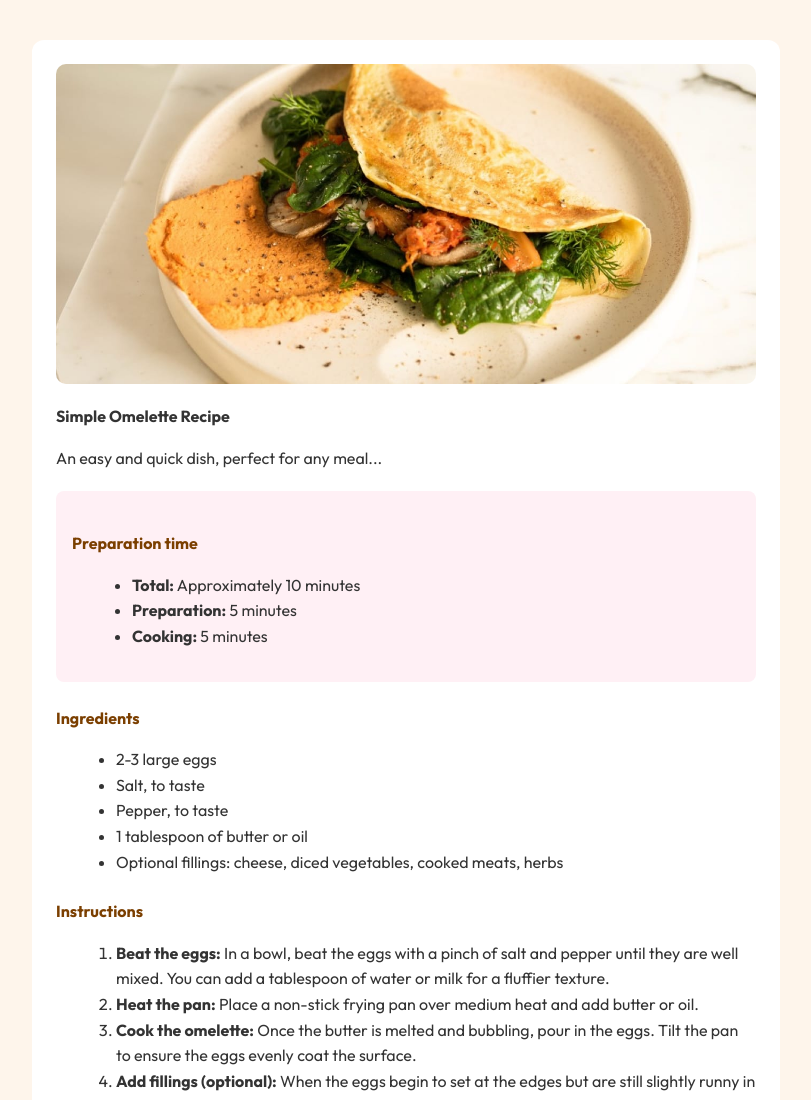
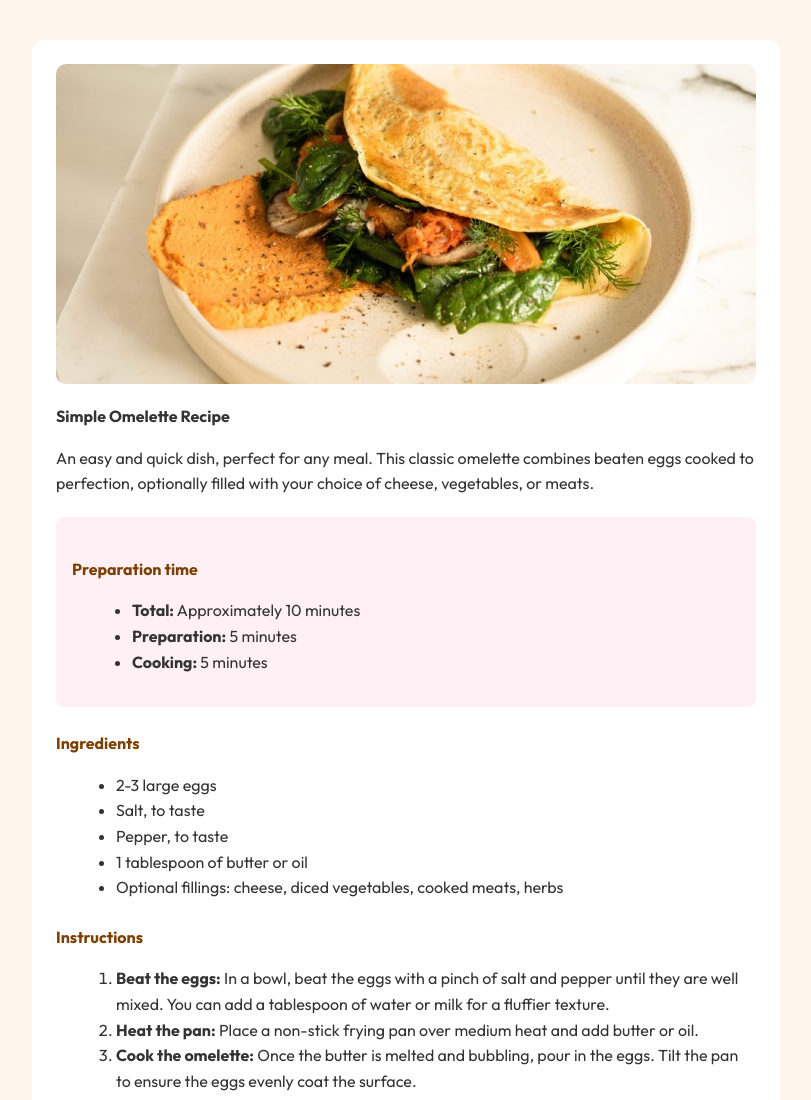
Before and after one commit to Kassy-ux/recipee, a plain HTML site: page recipe-page-main/index.html in a window 1280 px wide. Shown: the top 1100 px of the page, without its empty margins (234-1045 px from the left). Drawn offline with Linux system fonts and the light colour scheme.

Commit message:
complete

```diff
--- a/recipe-page-main/index.html
+++ b/recipe-page-main/index.html
@@ -13,7 +13,8 @@
   <div class="container">
     <img src="./assets/images/image-omelette.jpeg" alt="Simple Omelette" class="hero">
     <h1>Simple Omelette Recipe</h1>
-    <p class="description">An easy and quick dish, perfect for any meal...</p>
+    <p class="description">An easy and quick dish, perfect for any meal. This classic omelette combines beaten eggs cooked
+      to perfection, optionally filled with your choice of cheese, vegetables, or meats. </p>
     <div class="prep-time">
       <h2 class="section-title">Preparation time</h2>
       <ul>
```
